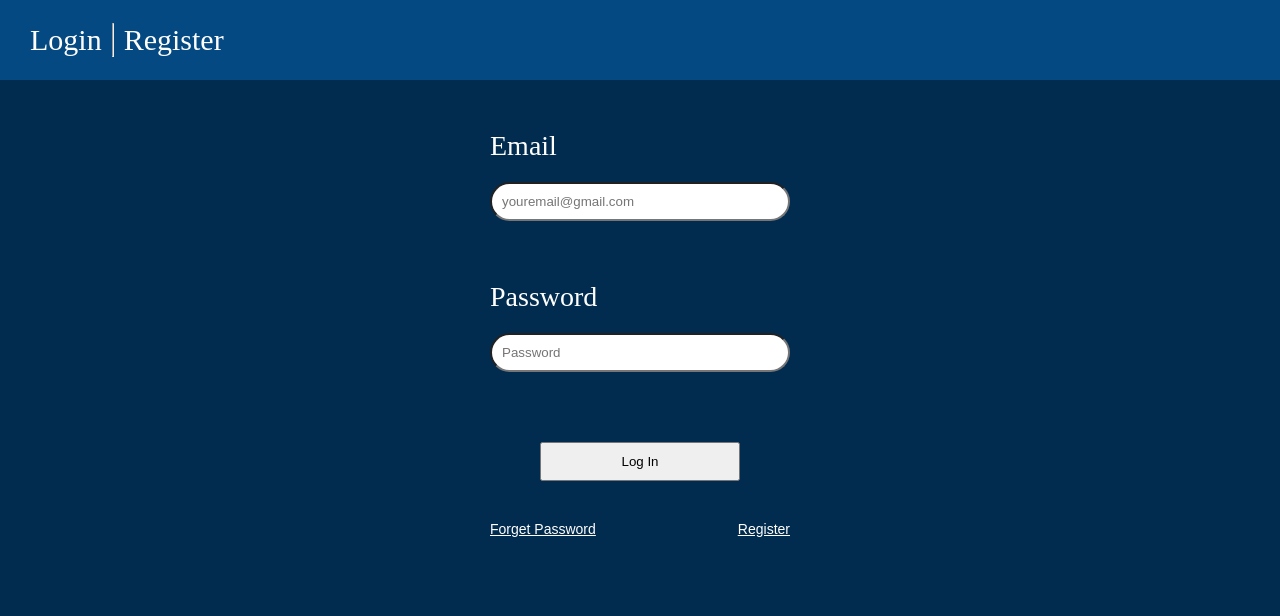
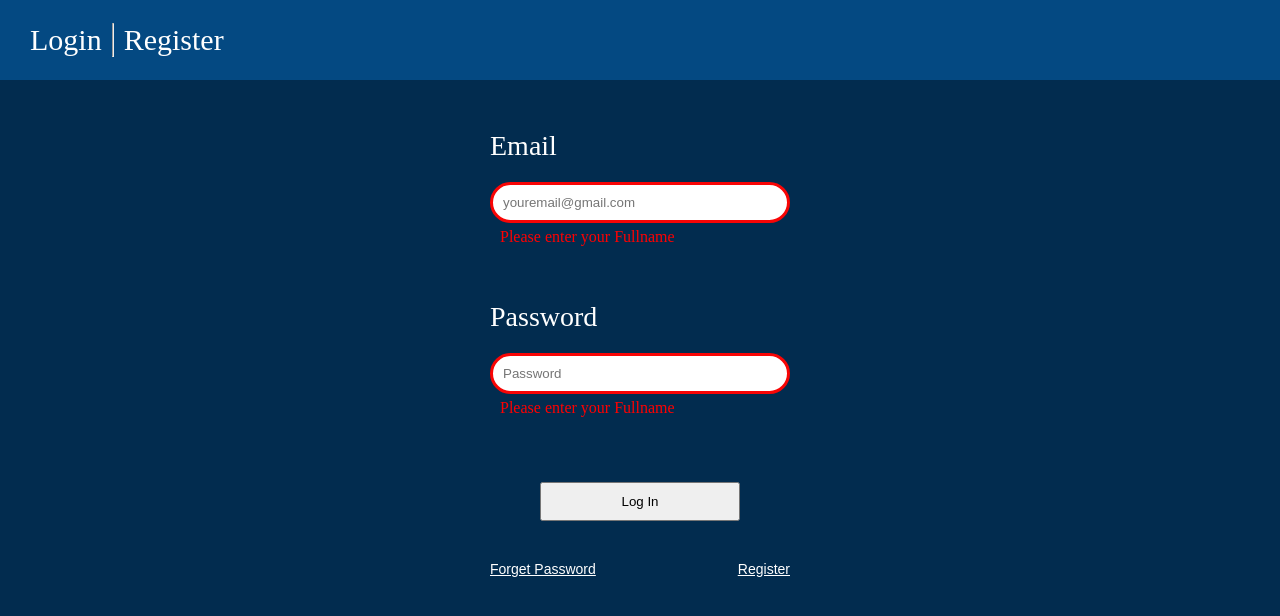
Before and after one commit to Gpaqsa/ReactForm, a React (Create React App) app: page / in a window 1280 px wide. Both pictures are taken after a click on the button "Log In". Shown: the top 616 px of the page. Built offline with nearby package versions, Linux system fonts and the light colour scheme.

Commit message:
Completing the LogIn component

```diff
--- a/src/components/LoginForm.jsx
+++ b/src/components/LoginForm.jsx
@@ -3,18 +3,23 @@ import "../style/loginForm.css";
 import { Link } from "react-router-dom";
 
 const LoginForm = () => {
-  // const [userData, setUserData] = useState({
-
-  // })
-
-  const [logInEmail, setLogInEmail] = useState("");
-  const [logInPassword, setLogInPassaword] = useState("");
+  const [userData, setUserData] = useState({
+    password: "",
+    email: "",
+  });
+  const [submited, setSubmited] = useState(false);
+  const [valid, setValid] = useState(false);
 
   const logInSubmit = (e) => {
     e.preventDefault();
 
-    setLogInEmail("");
-    setLogInPassaword("");
+    if (userData.email && userData.password) {
+      setValid(true);
+    }
+
+    if (userData) {
+      setSubmited(true);
+    }
   };
   return (
     <div className="loginPage">
@@ -22,27 +27,38 @@ const LoginForm = () => {
         <div className="">
           <label htmlFor="email">Email</label>
           <input
-            // className={`${!submited && logInEmail ? "erorrInputActive" : ""}`}
+            className={`${
+              submited && !userData.email ? "erorrInputActive" : ""
+            }`}
             type="email"
             placeholder="youremail@gmail.com"
             onChange={(e) => {
-              setLogInEmail(e.target.value);
-              console.log(logInEmail);
+              setUserData({ ...userData, email: e.target.value });
+              console.log(userData.email);
             }}
-            value={logInEmail}
+            value={userData.email}
           />
+          {submited && !userData.email ? (
+            <span>Please enter your Fullname</span>
+          ) : null}
         </div>
         <div className="">
           <label htmlFor="password">Password</label>
           <input
+            className={`${
+              submited && !userData.password ? "erorrInputActive" : ""
+            }`}
             type="password"
             placeholder="Password"
             onChange={(e) => {
-              setLogInPassaword(e.target.value);
-              console.log(logInPassword);
+              setUserData({ ...userData, password: e.target.value });
+              console.log(userData.password);
             }}
-            value={logInPassword}
+            value={userData.password}
           />
+          {submited && !userData.password ? (
+            <span>Please enter your Fullname</span>
+          ) : null}
         </div>
       </form>
       <div className="buttons">
--- a/src/style/loginForm.css
+++ b/src/style/loginForm.css
@@ -75,3 +75,12 @@ input {
     text-decoration: overline red;
     border: 3px solid #f80505;
 }
+
+
+
+span {
+    position: relative;
+    bottom: 15px;
+    left: 10px;
+    color: red;
+}
```
